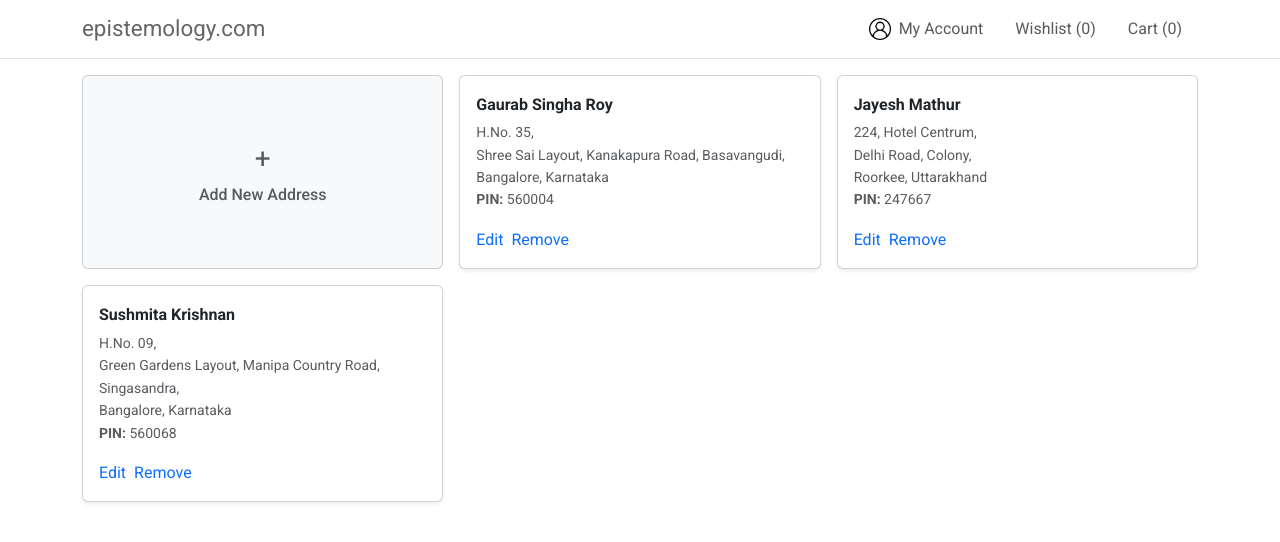
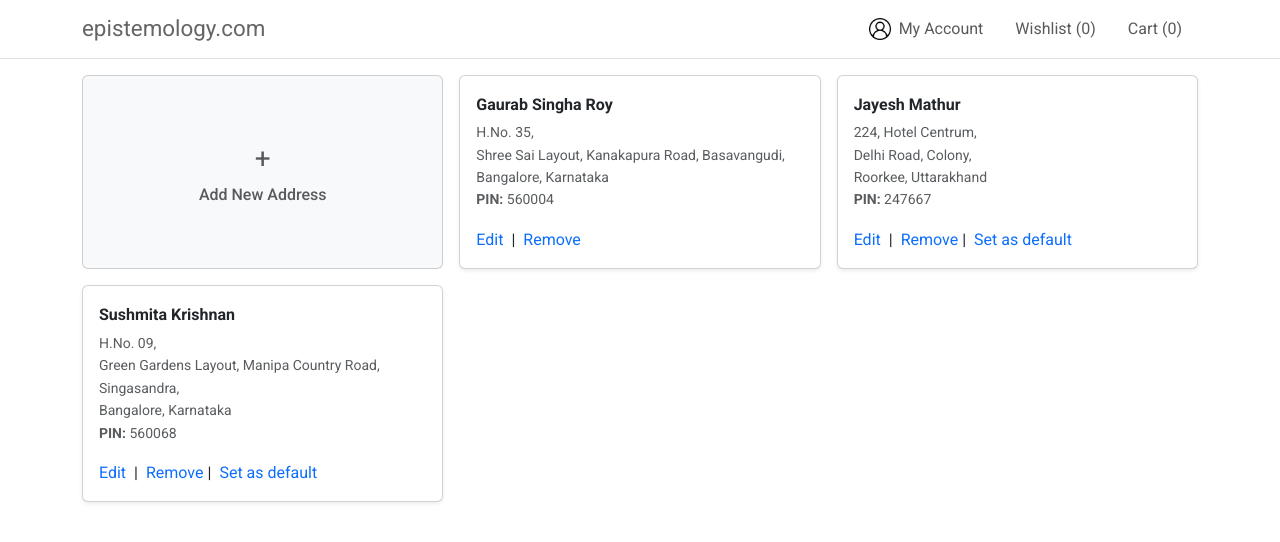
Before and after one commit to gaurabsingharoy/frontend-epistemology, a React (Vite) app: page /address in a window 1280 px wide. Shown: the top 542 px of the page. Built offline with nearby package versions, Linux system fonts and the light colour scheme.

Commit message:
feat: added set to default fuctionality to addresses

```diff
--- a/src/App.jsx
+++ b/src/App.jsx
@@ -61,7 +61,8 @@ const addressData = [
     state: "Karnataka",
     country: "India",
     pin: "560004",
-    phone: "9192939495"
+    phone: "9192939495",
+    isDefault: true
   },
   {
     aid: 2,
@@ -73,7 +74,8 @@ const addressData = [
     state: "Uttarakhand",
     country: "India",
     pin: "247667",
-    phone: "7172737475"
+    phone: "7172737475",
+    isDefault: false
   },
   {
     aid: 3,
@@ -85,7 +87,8 @@ const addressData = [
     state: "Karnataka",
     country: "India",
     pin: "560068",
-    phone: "8182838485"
+    phone: "8182838485",
+    isDefault: false
   }
 ]
 
@@ -504,6 +507,25 @@ function App() {
     setAddress(addressToDelete);
   }
 
+  //handles isDefault state of address
+  function isDefaultHandler(selectedId) {
+    const updatedAddressState = address.map((item) => {
+      if(selectedId !== item.aid) {
+        return {
+          ...item,
+          isDefault: false
+        }
+      } else {
+        return {
+          ...item,
+          isDefault: true
+        }
+      }
+    })
+
+    setAddress(updatedAddressState)
+  }
+
   return (
     <ecommContext.Provider value={{
       initialBookData,
@@ -521,6 +543,7 @@ function App() {
       setCartData,
       deleteAddress,
       addressHandler,
+      isDefaultHandler,
       editAddressHandler,
       addressFormHandler,
       handleCategoryFilter,
--- a/src/pages/Address.jsx
+++ b/src/pages/Address.jsx
@@ -4,7 +4,7 @@ import Nav from "../components/Nav";
 import ecommContext from "../contexts/ContextProvider";
 
 const Address = () => {
-    const { address, editAddress, deleteAddress } = useContext(ecommContext);
+    const { address, editAddress, deleteAddress, isDefaultHandler } = useContext(ecommContext);
 
     return (
         <div>
@@ -42,12 +42,20 @@ const Address = () => {
 
                                 {/* FIX 2: Added mt-auto and pt-3 to seamlessly push links to the bottom */}
                                 <div className="mt-auto pt-3">
-                                    <Link to="/updateAddress" onClick={() => editAddress(address.aid)} className="pe-2 link-offset-2 link-offset-3-hover link-underline link-underline-opacity-0 link-underline-opacity-75-hover">
+                                    <Link to="/updateAddress" onClick={() => editAddress(address.aid)} className="pe-1 link-offset-2 link-offset-3-hover link-underline link-underline-opacity-0 link-underline-opacity-75-hover">
                                         Edit
-                                    </Link>
-                                    <Link to="/address" onClick={() => deleteAddress(address.aid)} className="link-offset-2 link-offset-3-hover link-underline link-underline-opacity-0 link-underline-opacity-75-hover">
+                                    </Link> <span className="pe-2">|</span>
+                                    <Link to="/address" onClick={() => deleteAddress(address.aid)} className="pe-1 link-offset-2 link-offset-3-hover link-underline link-underline-opacity-0 link-underline-opacity-75-hover">
                                         Remove
                                     </Link>
+                                    {address.isDefault === false ? (
+                                        <>
+                                            <span className="pe-2">|</span>
+                                            <Link to="/address" onClick={() => isDefaultHandler(address.aid)} className="link-offset-2 link-offset-3-hover link-underline link-underline-opacity-0 link-underline-opacity-75-hover">
+                                            Set as default
+                                            </Link>
+                                        </>
+                                    ) : ("")}
                                 </div>
                             </div>
                         </div>
```
